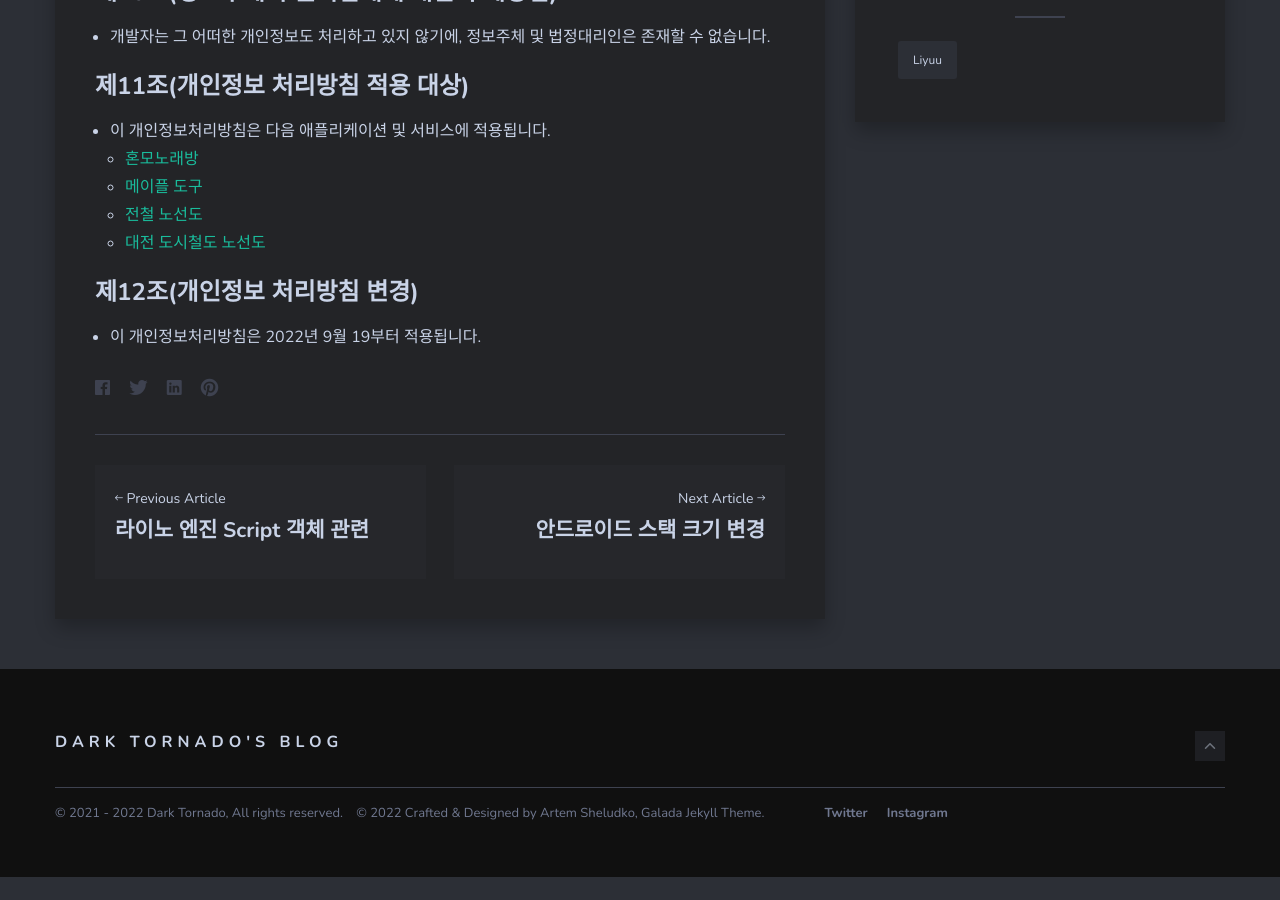
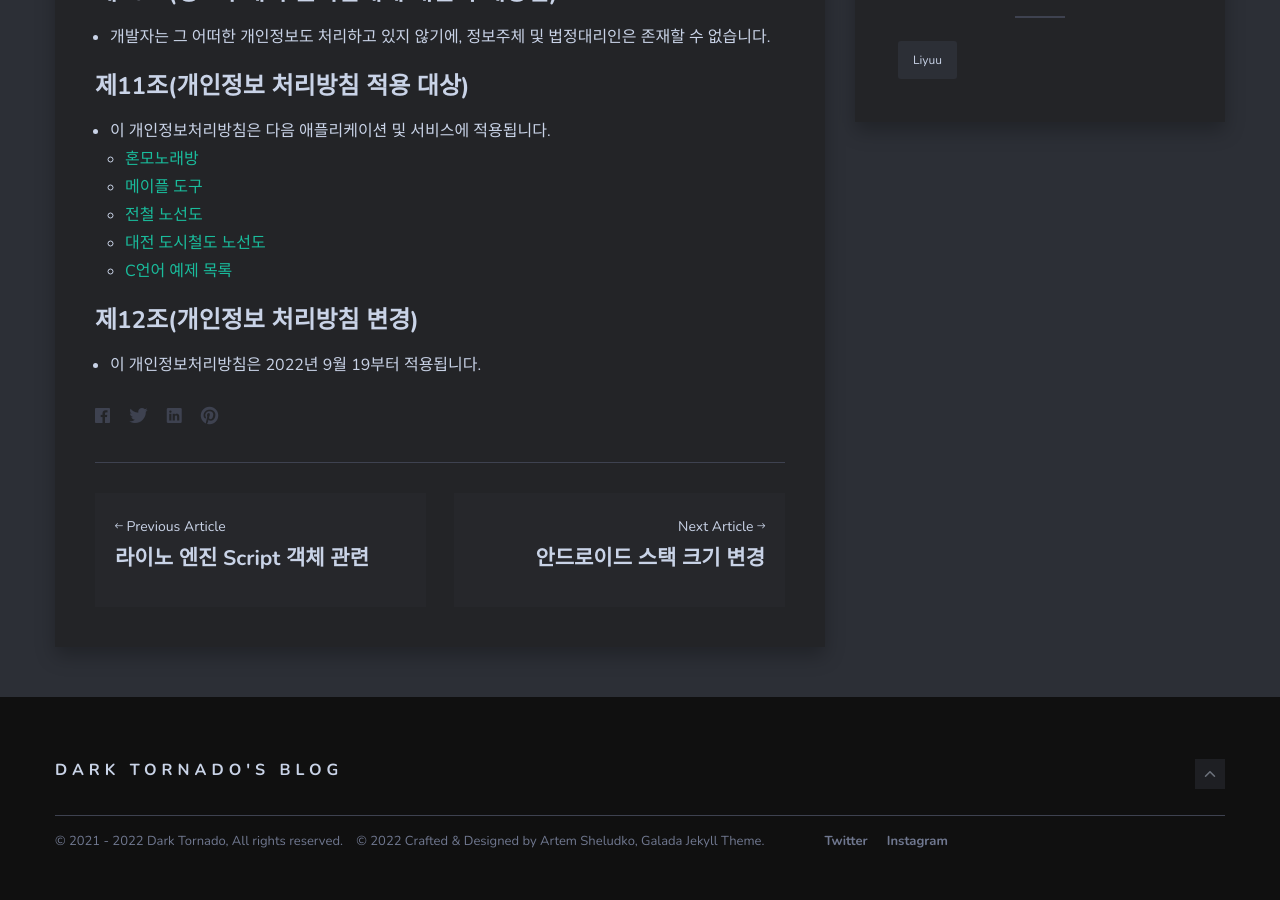
Before and after one commit to DarkTornado/blog, a Jekyll site: the page built from _posts/2022-09-19-android-privacy-policy.md, in a window 1280 px wide and 900 px high, scrolled down 1671 px. Built offline with Jekyll 4.4.1, drawn with Linux system fonts in a browser that asks for light colours; nearby versions of some CDN libraries; before the commit the page ends 2548 px from its top, so only the background shows below that.

Commit message:
Update 2022-09-19-android-privacy-policy.md

```diff
--- a/_posts/2022-09-19-android-privacy-policy.md
+++ b/_posts/2022-09-19-android-privacy-policy.md
@@ -45,6 +45,7 @@
   - [메이플 도구](https://play.google.com/store/apps/details?id=com.darktornado.mapletools)
   - [전철 노선도](https://play.google.com/store/apps/details?id=com.darktornado.metromap)
   - [대전 도시철도 노선도](https://play.google.com/store/apps/details?id=com.darktornado.daejeonmetro)
+  - [C언어 예제 목록](https://play.google.com/store/apps/details?id=com.darktornado.cexamples)
 
 ### 제12조(개인정보 처리방침 변경)
 - 이 개인정보처리방침은 2022년 9월 19부터 적용됩니다.
```
